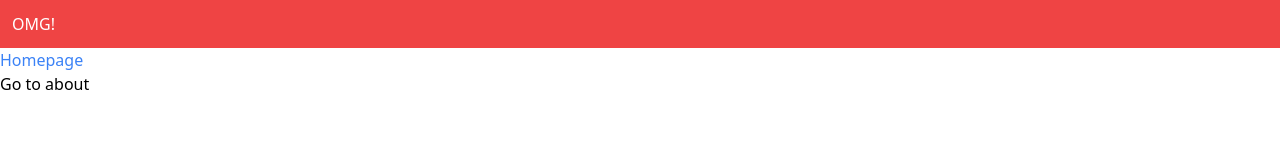
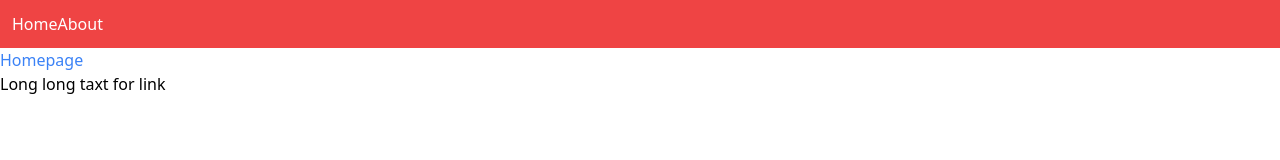
Before and after one commit to BehemothOz/wr-mem, a React (Create React App) app: page / in a window 1280 px wide. Shown: the top 160 px of the page. Built offline with nearby package versions, Linux system fonts and the light colour scheme.

Commit message:
cont links

```diff
--- a/src/App.js
+++ b/src/App.js
@@ -1,4 +1,5 @@
 import { lazy, Suspense } from 'react';
+import { Layout } from './components/Layout';
 import { RouterProvider } from './router/Router';
 import { Route } from './router/Route';
 import { routes } from './routes';
@@ -11,10 +12,12 @@ console.log(Home);
 const App = () => {
     return (
         <RouterProvider>
-            <Suspense fallback={<div>Загрузка...</div>}>
-                <Route path={routes.home.path} component={<Home />} />
-                <Route path={routes.about.path} component={<About />} />
-            </Suspense>
+            <Layout>
+                <Suspense fallback={<div>Загрузка...</div>}>
+                    <Route path={routes.home.path} component={<Home />} />
+                    <Route path={routes.about.path} component={<About />} />
+                </Suspense>
+            </Layout>
         </RouterProvider>
     );
 };
--- a/src/components/Layout/index.js
+++ b/src/components/Layout/index.js
@@ -1,10 +1,15 @@
 import { AppBar } from '../AppBar';
+import { Navigation } from '../Navigation';
 
 export const Layout = props => {
     return (
-        <div>
-            <AppBar as="header">OMG!</AppBar>
-            {props.children}
-        </div>
+        <>
+            <AppBar as="header">
+                <Navigation />
+            </AppBar>
+            <main>
+                {props.children}
+            </main>
+        </>
     );
 };
--- /dev/null
+++ b/src/components/Navigation/index.js
@@ -0,0 +1,11 @@
+import { Link } from '../../router/Link';
+import { routes } from '../../routes';
+
+export const Navigation = () => {
+    return (
+        <nav>
+            <Link to={routes.home.path}>Home</Link>
+            <Link to={routes.about.path}>About</Link>
+        </nav>
+    );
+};
--- a/src/pages/About.js
+++ b/src/pages/About.js
@@ -1,12 +1,3 @@
-import { Layout } from '../components/Layout';
-import { Link } from '../router/Link';
-import { routes } from '../routes';
-
 export const About = () => {
-    return (
-        <Layout>
-            <p className="text-red-500">About</p>
-            <Link to={routes.home.path}>Go to home</Link>
-        </Layout>
-    );
+    return <p className="text-red-500">About</p>;
 };
--- a/src/pages/Home.js
+++ b/src/pages/Home.js
@@ -1,12 +1,6 @@
-import { Layout } from '../components/Layout';
-import { Link } from '../router/Link';
-import { routes } from '../routes';
-
 export const Home = () => {
-    return (
-        <Layout>
-            <p className="text-blue-500">Homepage</p>
-            <Link to={routes.about.path}>Go to about</Link>
-        </Layout>
-    );
+    return <>
+        <p className="text-blue-500">Homepage</p>
+        <a href="/">Long long taxt for link</a>
+    </>;
 };
--- a/src/router/Link.tsx
+++ b/src/router/Link.tsx
@@ -21,7 +21,7 @@ export const Link = ({ to, children, onClick, ...props }: Props) => {
 
     return (
         <>
-            <a {...props} onClick={handleClick}>
+            <a href={to} onClick={handleClick} {...props}>
                 {children}
             </a>
         </>
```
